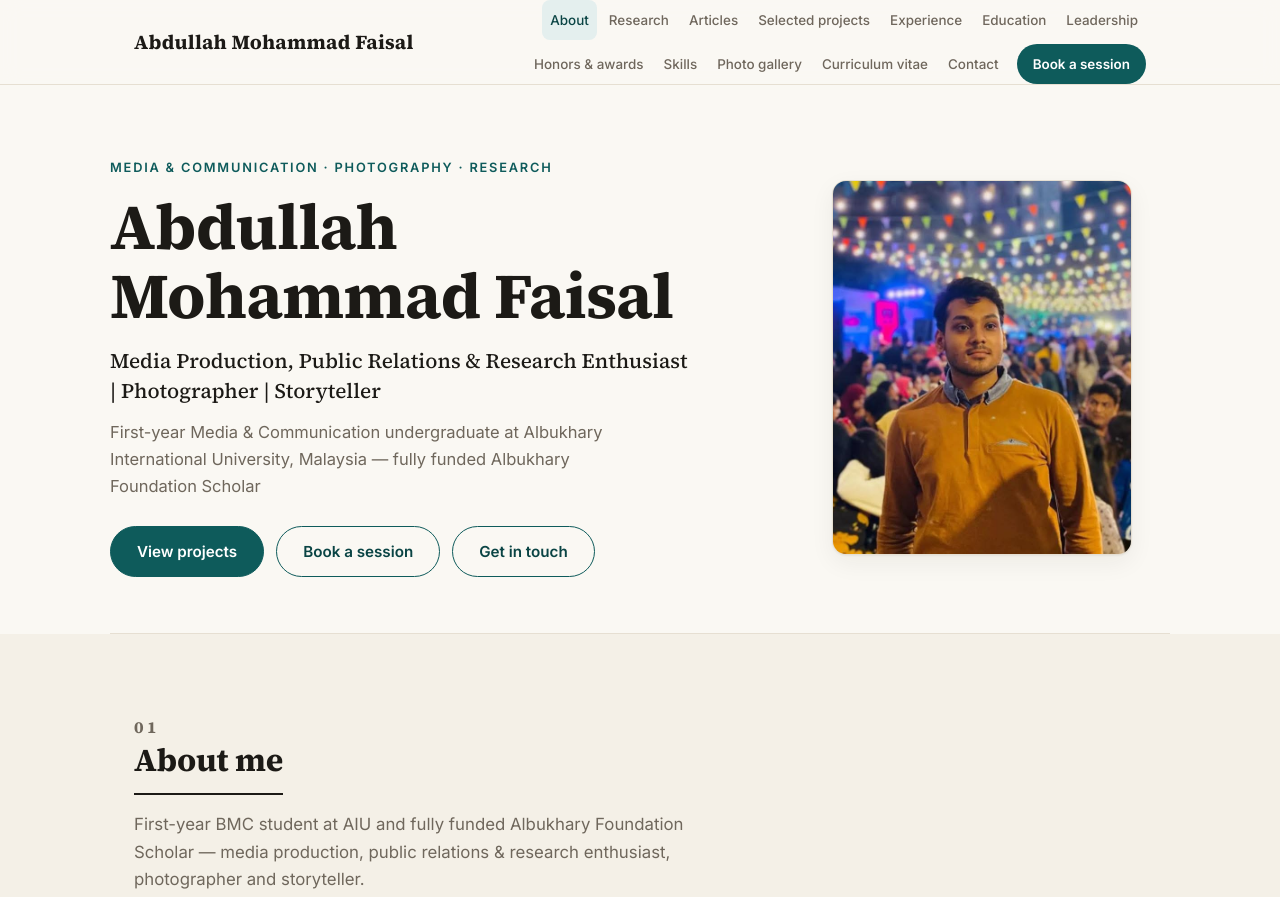
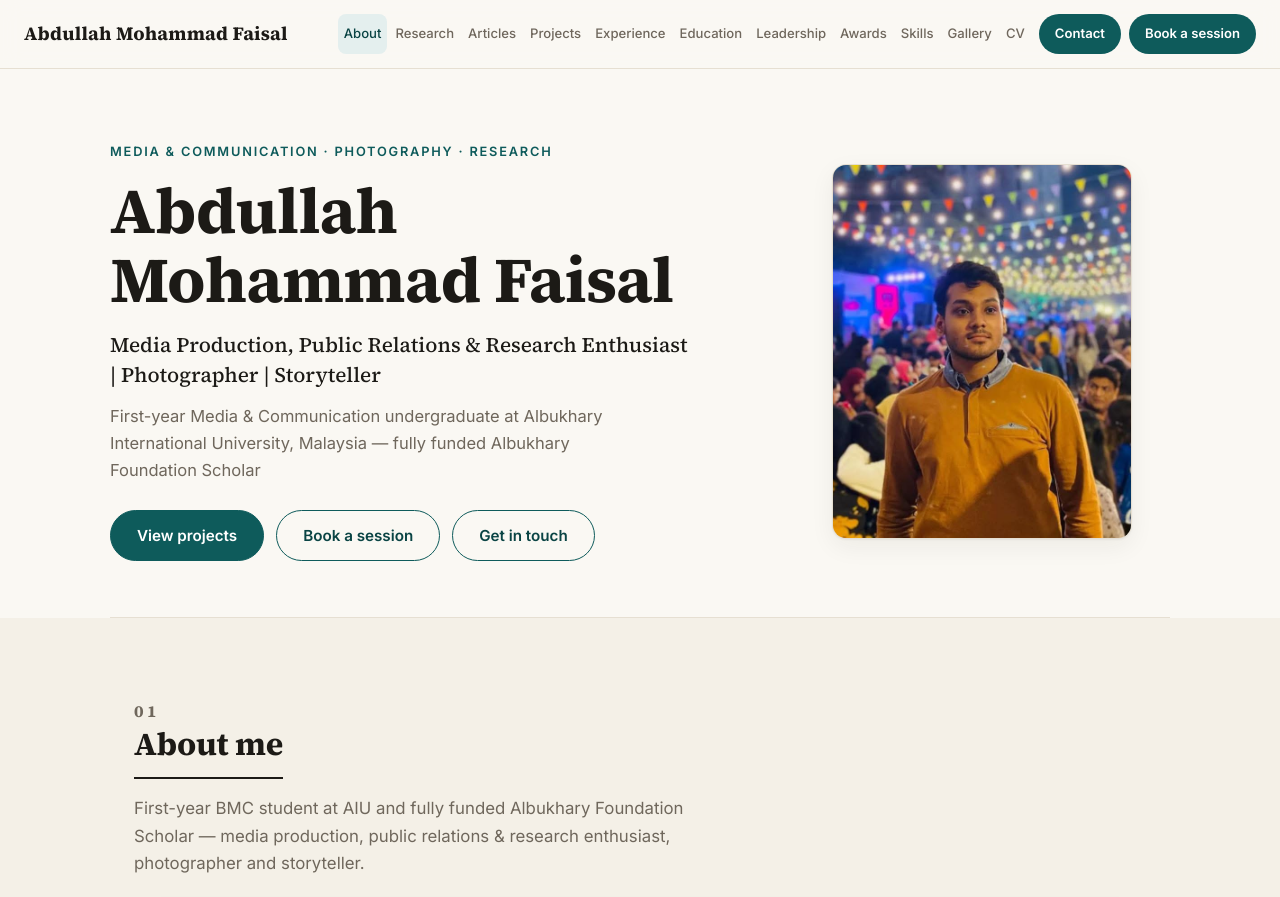
Before and after one commit to withfaisal/withfaisal.github.io, a plain HTML site: page index.html in a window 1280 px wide. Shown: the top 897 px of the page. Drawn offline with Linux system fonts and the light colour scheme.

Commit message:
Match Ali Akbar header: short nav labels, Contact as teal pill

```diff
--- a/index.html
+++ b/index.html
@@ -102,27 +102,39 @@
     backdrop-filter:blur(10px);
     border-bottom:1px solid var(--line);
   }
+  header .wrap{max-width:1320px}
   .nav{
     display:flex; align-items:center; justify-content:space-between; gap:16px;
-    min-height:68px;
+    min-height:68px; flex-wrap:nowrap;
   }
   .brand{
     font-family:"Source Serif 4", Georgia, serif;
-    font-weight:700; font-size:1.25rem; letter-spacing:.01em; color:var(--ink);
-    white-space:nowrap;
+    font-weight:700; font-size:1.18rem; letter-spacing:.01em; color:var(--ink);
+    white-space:nowrap; flex:0 1 auto;
   }
   .brand span{color:inherit}
-  .nav-links{display:flex; gap:4px; flex-wrap:wrap; justify-content:flex-end; align-items:center}
+  .nav-links{display:flex; gap:2px; flex-wrap:nowrap; justify-content:flex-end; align-items:center}
   .nav-links a{
-    color:var(--ink-3); font-size:.84rem; font-weight:500;
-    padding:8px 8px; border-radius:8px; display:inline-flex; align-items:center; min-height:40px;
+    color:var(--ink-3); font-size:.82rem; font-weight:500; white-space:nowrap;
+    padding:8px 6px; border-radius:8px; display:inline-flex; align-items:center; min-height:40px;
   }
   .nav-links a:hover{background:color-mix(in srgb, var(--ink) 5%, transparent); color:var(--ink); text-decoration:none}
   .nav-links a.active{background:var(--accent-soft); color:var(--accent-ink)}
-  .nav-links a:last-child{
+  .nav-links a.nav-pill,
+  .nav-links a.nav-book{
     background:var(--accent); color:#fff; margin-left:6px; padding:8px 16px; border-radius:999px; font-weight:600;
   }
-  .nav-links a:last-child:hover{background:var(--accent-ink); color:#fff}
+  .nav-links a.nav-pill:hover,
+  .nav-links a.nav-book:hover{background:var(--accent-ink); color:#fff}
+  .nav-links a.nav-pill.active,
+  .nav-links a.nav-book.active{background:var(--accent-ink); color:#fff}
+  @media (min-width:901px) and (max-width:1150px){
+    header .wrap{padding:0 14px}
+    .brand{font-size:1.02rem}
+    .nav-links a{font-size:.76rem; padding:7px 4px}
+    .nav-links a.nav-pill,
+    .nav-links a.nav-book{padding:7px 11px; margin-left:3px}
+  }
   .nav-toggle{display:none}
   .hero-photo-wrap{display:contents}
   .hero-location{display:none}
@@ -143,7 +155,8 @@
     }
     .nav-links.open{display:flex}
     .nav-links a{display:flex; width:100%; padding:10px 8px; font-size:.95rem; min-height:44px}
-    .nav-links a:last-child{margin:8px 0 0; width:auto; align-self:flex-start; padding:10px 18px; color:#fff}
+    .nav-links a.nav-pill,
+    .nav-links a.nav-book{margin:8px 0 0; width:auto; align-self:flex-start; padding:10px 18px; color:#fff}
   }
   @media (max-width:520px){
     .brand{font-size:1.05rem}
@@ -411,16 +424,16 @@
       <a href="#about">About</a>
       <a href="#research">Research</a>
       <a href="#articles">Articles</a>
-      <a href="#projects">Selected projects</a>
+      <a href="#projects">Projects</a>
       <a href="#experience">Experience</a>
       <a href="#education">Education</a>
       <a href="#leadership">Leadership</a>
-      <a href="#honors">Honors &amp; awards</a>
+      <a href="#honors">Awards</a>
       <a href="#skills">Skills</a>
-      <a href="#gallery">Photo gallery</a>
-      <a href="#cv">Curriculum vitae</a>
-      <a href="#contact">Contact</a>
-      <a href="#book">Book a session</a>
+      <a href="#gallery">Gallery</a>
+      <a href="#cv">CV</a>
+      <a class="nav-pill" href="#contact">Contact</a>
+      <a class="nav-book" href="#book">Book a session</a>
     </nav>
   </div>
 </header>
```
